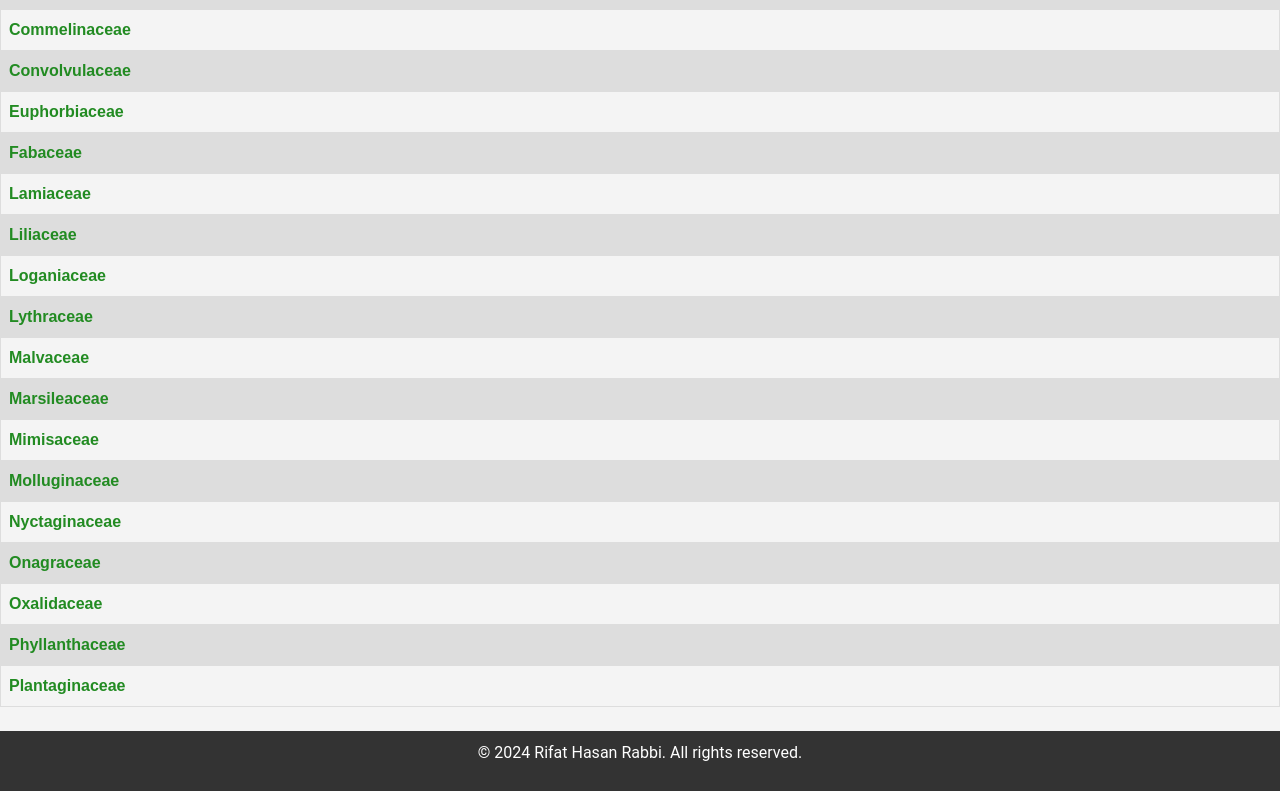
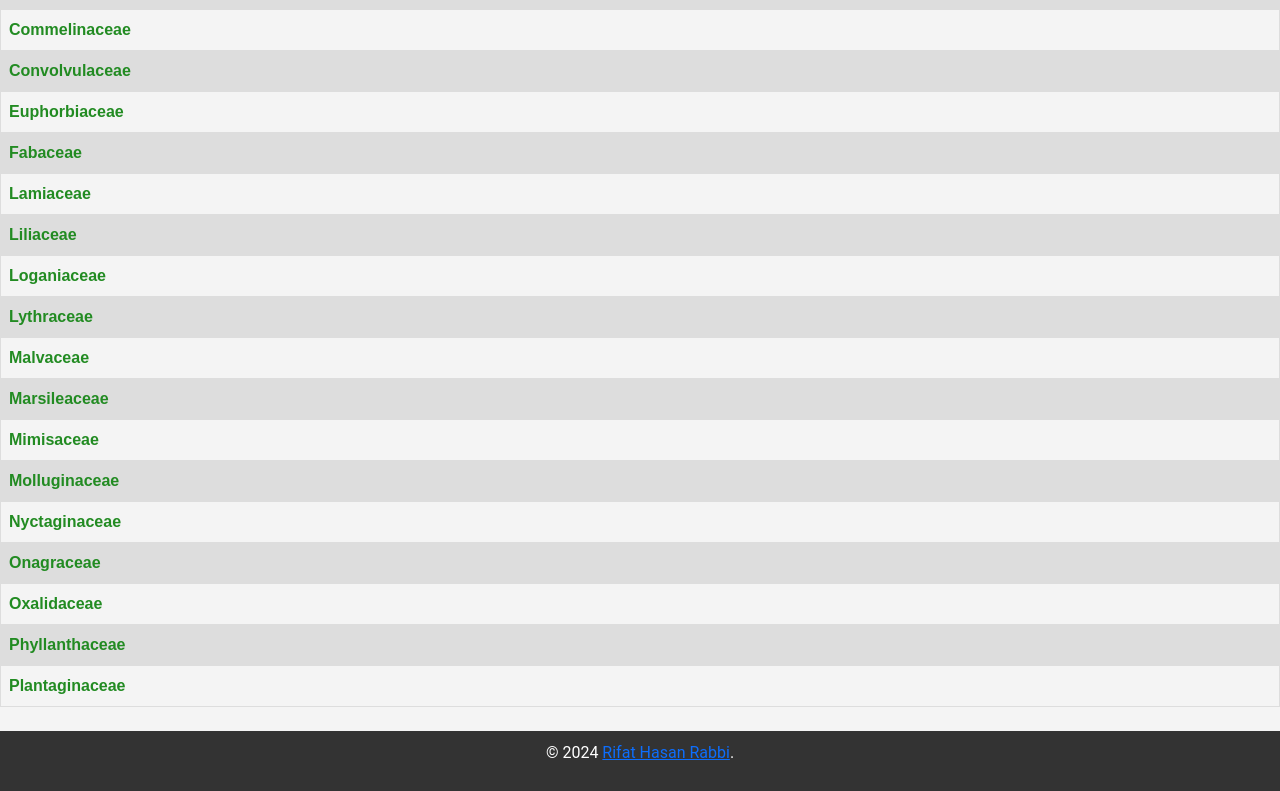
Before and after one commit to rifatishere18/Digital-Weed-herbarium, a plain HTML site: page index.html in a window 1280 px wide. Shown: the part 999-1790 px from the top of the page. Drawn offline with nearby package versions, Linux system fonts and the light colour scheme.

Commit message:
Update index.html

```diff
--- a/index.html
+++ b/index.html
@@ -194,7 +194,7 @@ tr:nth-child(even) {
 </table>
 <br>
     <footer>
-        <p>&copy; 2024 <a href="https://rifathasanrabbi.vercel.app/"></a>Rifat Hasan Rabbi. All rights reserved.</p>
+        <p>&copy; 2024 <a href="https://rifathasanrabbi.vercel.app/">Rifat Hasan Rabbi</a>.</p>
     </footer>
 
 <script src="https://cdn.jsdelivr.net/npm/@popperjs/core@2.11.8/dist/umd/popper.min.js" integrity="sha384-I7E8VVD/ismYTF4hNIPjVp/Zjvgyol6VFvRkX/vR+Vc4jQkC+hVqc2pM8ODewa9r" crossorigin="anonymous"></script>
```
